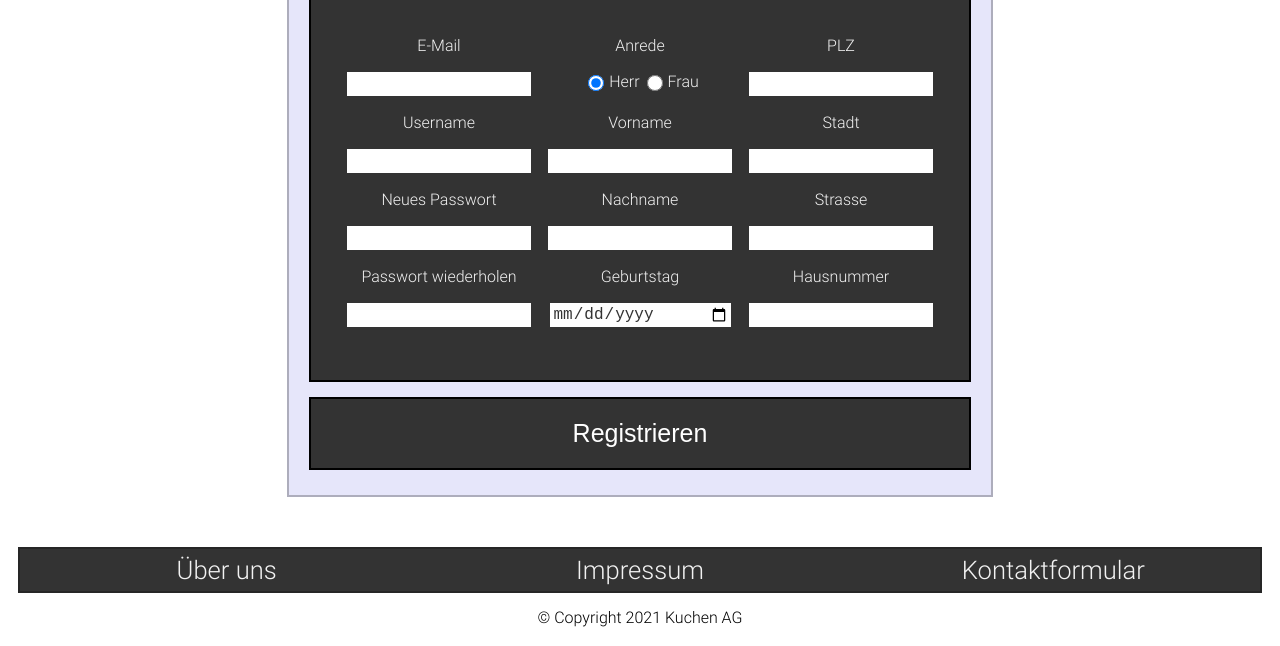
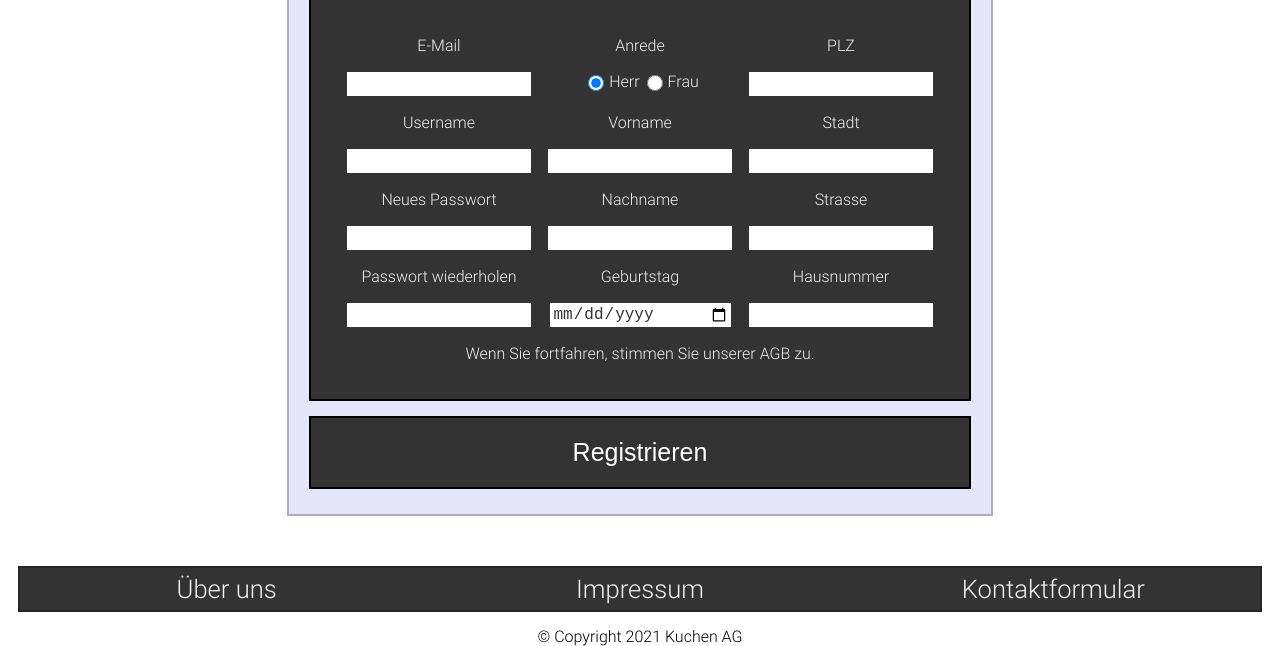
Before and after one commit to Adamastos3/Webanwendung2_Kuchen, a website: page frontend/view/registrieren.html in a window 1280 px wide. Shown: the part 232-878 px from the top of the page. Drawn offline with Linux system fonts and the light colour scheme; files that its build step writes are made by us from their sources; no server answers; files whose address does not match are found by name.

Commit message:
add Verweis für AGB

```diff
--- a/frontend/view/registrieren.html
+++ b/frontend/view/registrieren.html
@@ -117,7 +117,7 @@
 
             <tr>
               <td colspan="3">
-
+Wenn Sie fortfahren, stimmen Sie unserer <a href="../public/pdf/Rechtstext_AGB_--_2021-04-10_02_15pm.pdf">AGB</a> zu.
               </td>
             </tr>
           </table>
```
